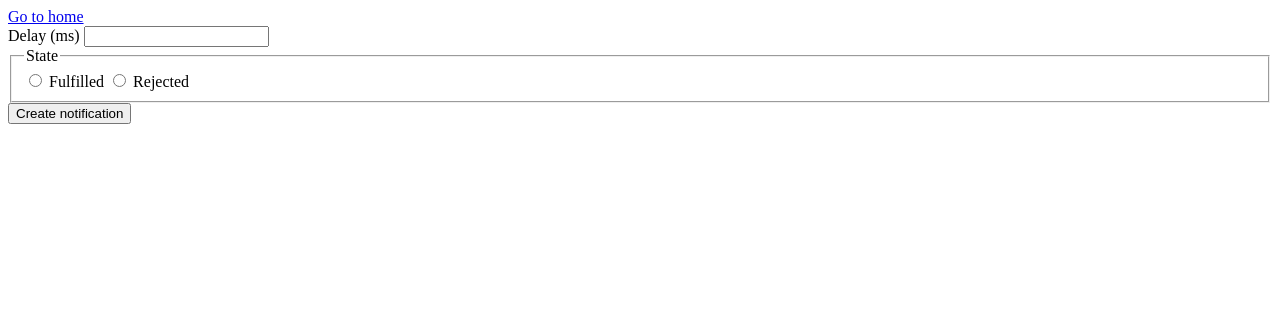
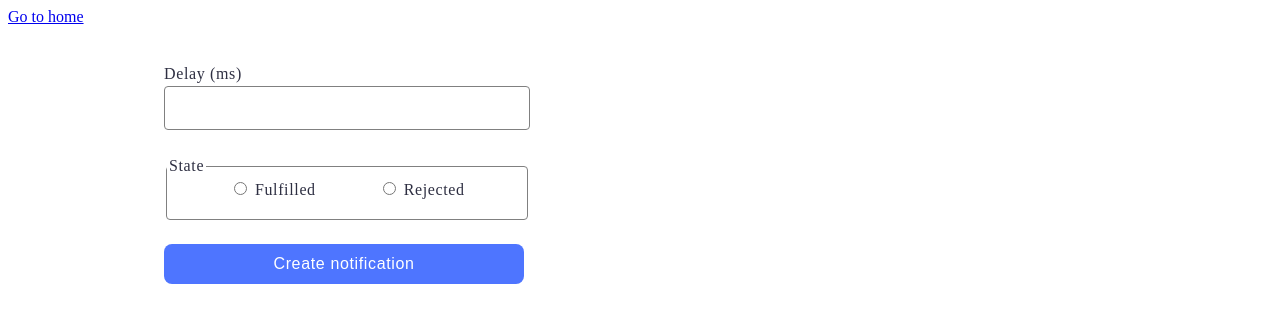
Before and after one commit to Sashakirina/goit-js-hw-10, a website built with Vite: page src/2-snackbar.html in a window 1280 px wide. Built offline with nearby package versions, Linux system fonts and the light colour scheme.

Commit message:
css 2 task

```diff
--- a/src/2-snackbar.html
+++ b/src/2-snackbar.html
@@ -11,7 +11,7 @@
     <section>
       <a href="./index.html">Go to home</a>
       <form class="form">
-        <label>
+        <label class="delay-input">
           Delay (ms)
           <input type="number" name="delay" required class="delay"/>
         </label>
--- a/src/css/2-snackbar.css
+++ b/src/css/2-snackbar.css
@@ -0,0 +1,58 @@
+form {
+  color: #2e2f42;
+  font-family: Montserrat;
+  font-size: 16px;
+  line-height: 1.5em;
+  letter-spacing: 0.64px;
+  display: flex;
+  flex-direction: column;
+  gap: 24px;
+  padding: 36px 0px 0px 156px;
+}
+
+.delay {
+  width: 360px;
+  height: 40px;
+  border-radius: 4px;
+  border: 1px solid #808080;
+}
+.delay:hover {
+  border: 1px solid #000;
+}
+.delay:active {
+  border: 1px solid #4e75ff;
+}
+
+.delay-input {
+  display: flex;
+  flex-direction: column;
+  padding: 0;
+}
+
+fieldset {
+  width: 360px;
+  height: 64px;
+  border-radius: 4px;
+  border: 1px solid #808080;
+  padding: 0;
+  display: flex;
+  justify-content: space-evenly;
+  align-items: center;
+}
+fieldset:hover,
+fieldset:active {
+  border: 1px solid #000;
+}
+
+button {
+  width: 360px;
+  height: 40px;
+  border-radius: 8px;
+  background: #4e75ff;
+  color: #fff;
+  font-size: 16px;
+  font-weight: 500;
+  line-height: 1.5em;
+  letter-spacing: 0.64px;
+  border: none;
+}
```
